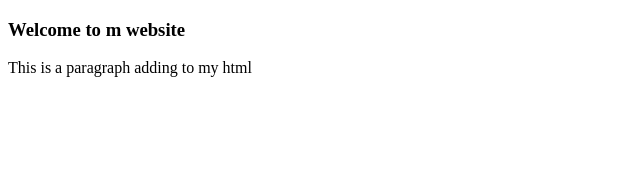
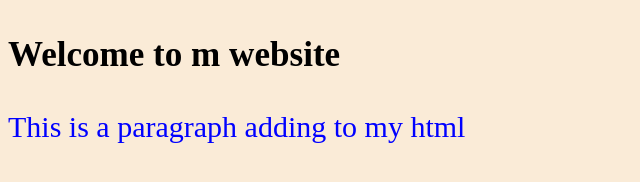
Before and after one commit to Aryan5317/git.demo, a plain HTML site: page index.html in a window 1280 px wide. Shown: the whole page, without its empty margins (0-640 px from the left). Drawn offline with Linux system fonts and the light colour scheme.

Commit message:
style: added simple css effects

```diff
--- a/index.html
+++ b/index.html
@@ -5,6 +5,7 @@
     <meta name="viewport" content="width=device-width, initial-scale=1.0">
     <title>Document</title>
 </head>
+<link rel="stylesheet" href="style.css">
 <body>
     <h3>Welcome to m website</h3>
     <p>This is a paragraph adding to my html </p>
--- a/style.css
+++ b/style.css
@@ -0,0 +1,8 @@
+body
+{
+   background-color: antiquewhite;
+   font-size: 30px;
+}
+p{
+    color: blue;
+}
```
